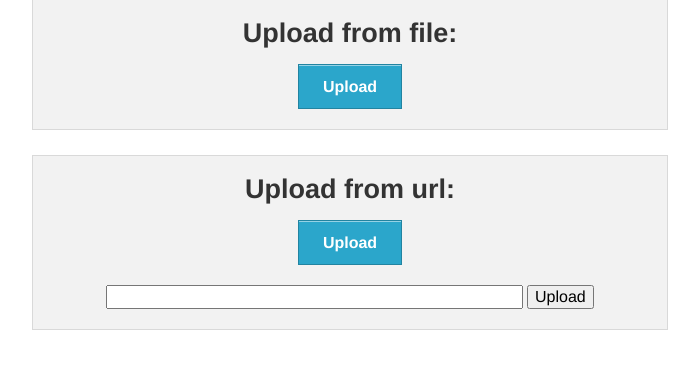
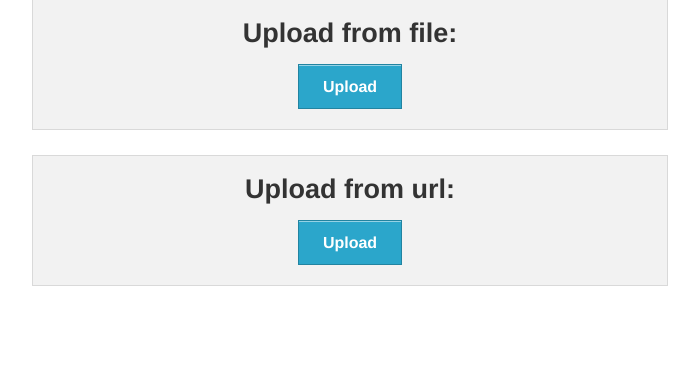
Before and after one commit to mihneadb/phannotator, a Django app: page / in a window 1280 px wide. Shown: the part 168-544 px from the top of the page, without its empty margins (290-989 px from the left). Run offline with Django 3.2, Linux system fonts and the light colour scheme.

Commit message:
image: erase the upload form from index page

```diff
--- a/frontend/templates/index.html
+++ b/frontend/templates/index.html
@@ -12,11 +12,6 @@
         <div class="panel" id="upload-url">
             <h3>Upload from url:</h3>
             <a class="button" href="{% url 'upload_url' %}">Upload</a>
-            <form action="{% url 'upload_url' %}" method="post" enctype="multipart/form-data">
-                {% csrf_token %}
-                <input type="textfield" id="url-tf"/>
-                <input type="submit" id="url-btn" value="Upload"/>
-            </form>
         </div>
     </div>
 
```
